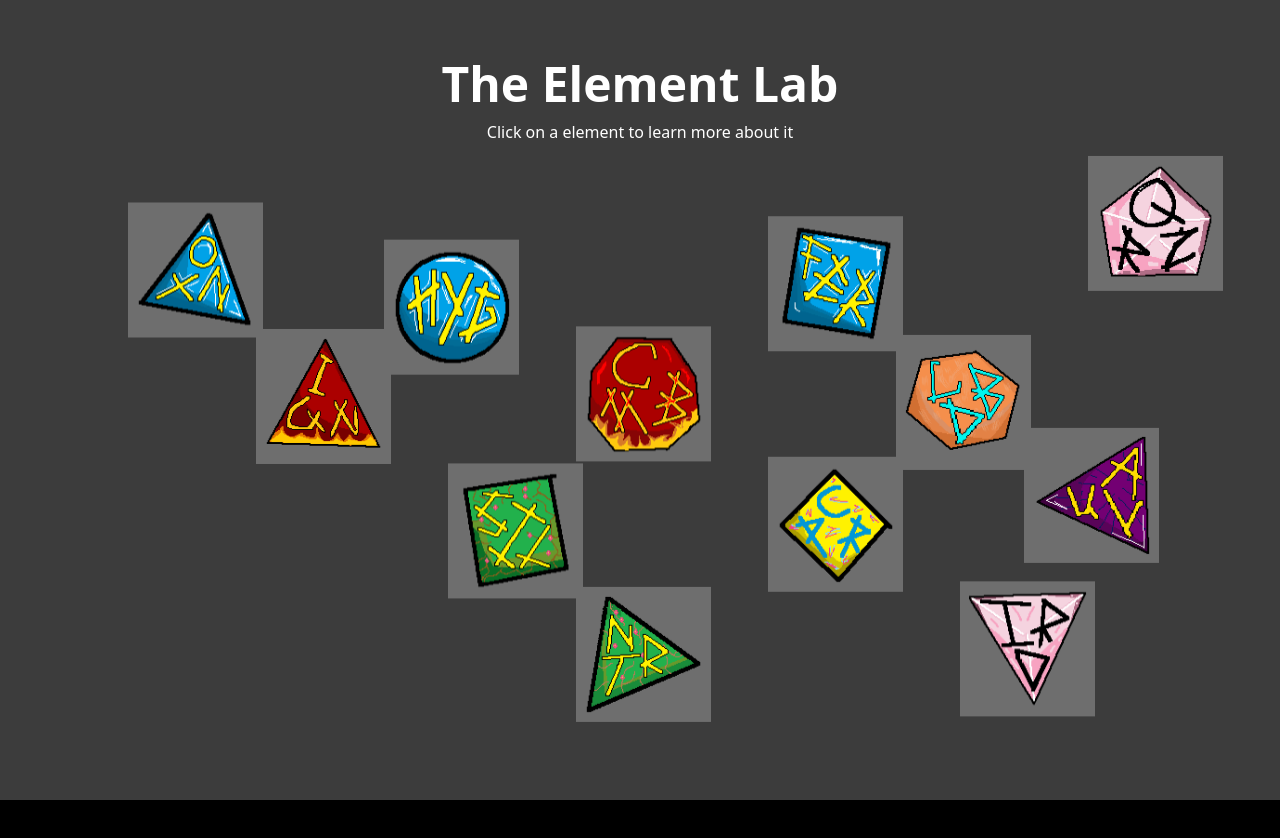
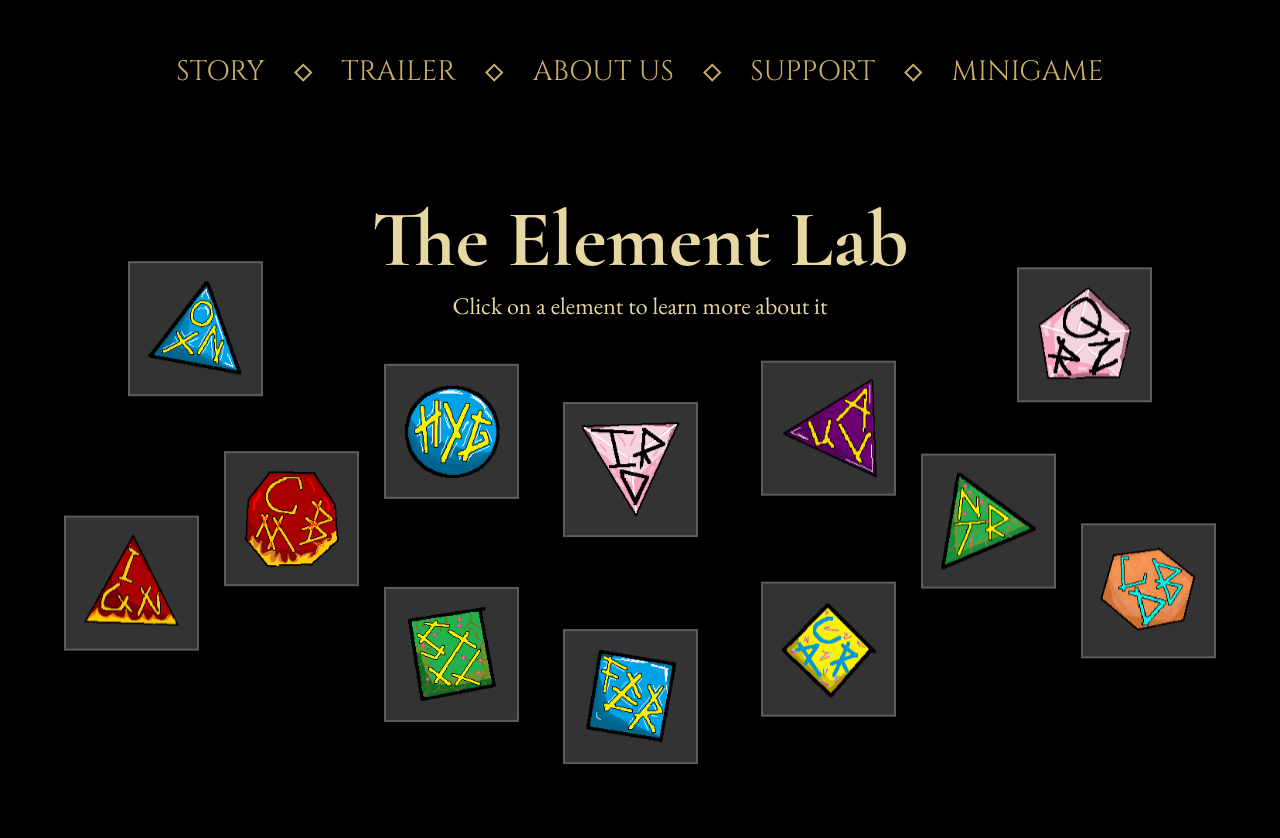
Before and after one commit to moeykasm/AnastasisWebsite, a React (Vite) app: page /minigame in a window 1280 px wide. Shown: the top 838 px of the page. Before the commit the page ends 800 px from the top, so only its background shows below. Built offline with nearby package versions, Linux system fonts and the light colour scheme.

Commit message:
minigame and report page

```diff
--- a/src/App.jsx
+++ b/src/App.jsx
@@ -14,6 +14,7 @@ import Newsletter from './components/Newsletter'
 
 import Support from './pages/Support'
 import Minigame from './pages/Minigame'
+import ReportABug from './pages/ReportABug'
 
 function App() {
   const [update, setUpdate] = useState(true)
@@ -45,6 +46,7 @@ function App() {
             />
             <Route path="/report" element={<Support />} />
             <Route path="/minigame" element={<Minigame />} />
+            <Route path="/report-a-bug" element={<ReportABug />} />
           </>
         )}
       </Routes>
--- a/src/components/Menu.jsx
+++ b/src/components/Menu.jsx
@@ -29,9 +29,9 @@ export default function Menu () {
           <div className="sep"></div>
           <a href="#about-us">ABOUT US</a>
           <div className="sep"></div>
-          <a href="#about-us">SUPPORT</a>
+          <a href="/report-a-bug">SUPPORT</a>
           <div className="sep"></div>
-          <a href="#about-us">MINIGAME</a>
+          <a href="/minigame">MINIGAME</a>
 
         </menu>
       </header>
--- a/src/pages/Minigame.jsx
+++ b/src/pages/Minigame.jsx
@@ -1,6 +1,7 @@
 import { useState, useMemo } from 'react'
 
 import './css/minigame.css'
+import Menu from '../components/Menu'
 
 const elements = [
   {
@@ -12,86 +13,93 @@ const elements = [
   },
   {
     id: 2,
-    name: 'Water',
+    name: 'Fire',
+
     description: 'Flows with calm or fury.',
     img: '/s2.png',
   },
   {
     id: 3,
-    name: 'Earth',
+    name: 'Fire',
     description: 'Steady and unmoving.',
     img: '/s3.png',
 
   },
   {
     id: 4,
-    name: 'Air',
+    name: 'Fire',
     description: 'Light, quick, and everywhere.',
     img: '/s4.png',
   },
   {
     id: 5,
-    name: 'Air',
+    name: 'Fire',
     description: 'Light, quick, and everywhere.',
     img: '/s5.png',
   },
   {
     id: 6,
-    name: 'Air',
+    name: 'Fire',
     description: 'Light, quick, and everywhere.',
     img: '/s6.png',
   },
   {
     id: 7,
-    name: 'Air',
+    name: 'Fire',
     description: 'Light, quick, and everywhere.',
     img: '/s7.png',
   },
   {
     id: 8,
-    name: 'Air',
+    name: 'Fire',
     description: 'Light, quick, and everywhere.',
     img: '/s8.png',
   },
   {
     id: 9,
-    name: 'Air',
+    name: 'Fire',
     description: 'Light, quick, and everywhere.',
     img: '/s9.png',
   },
   {
     id: 10,
-    name: 'Air',
+    name: 'Fire',
     description: 'Light, quick, and everywhere.',
     img: '/s10.png',
   },
   {
     id: 11,
-    name: 'Air',
+    name: 'Fire',
     description: 'Light, quick, and everywhere.',
     img: '/s11.png',
   },
   {
     id: 12,
-    name: 'Air',
+    name: 'Fire',
     description: 'Light, quick, and everywhere.',
     img: '/s12.png',
   },
 ]
 
 const positions = [
-  { top: '10%', left: '10%' },
-  { top: '15%', left: '30%' },
-  { top: '12.5%', left: '60%' },
-  { top: '30%', left: '20%' },
-  { top: '30%', left: '45%' },
-  { top: '70%', left: '45%' },
-  { top: '50%', left: '35%' },
-  { top: '50%', left: '60%' },
-  { top: '30%', left: '70%' },
-  { top: '70%', left: '75%' },
-  { top: '45%', left: '80%' },
-  { top: '2%', left: '85%' },
+  { top: '-10%', left: '10%' },
+  { top: '5%', left: '30%' },
+  { top: '47.5%', right: '45.5%' },
+  { top: '30%', left: '5%' },
+
+
+  { top: '20%', left: '17.5%' },
+  { top: '20%', right: '17.5%' },
+
+
+  { top: '40%', left: '30%' },
+  { top: '40%', right: '30%' },
+
+
+  { top: '30%', right: '5%' },
+  { top: '12.5%', right: '45.5%' },
+  { top: '5%', right: '30%' },
+  { top: '-10%', right: '10%' },
 ]
 
 
@@ -107,33 +115,41 @@ function ElementLab() {
   }, [])
 
 
+  const closePopup = () => {
+    setSelected()
+  }
+
   return (
-    <div className="lab-wrapper">
-      <h1 className="lab-title">The Element Lab</h1>
-      <p className="lab-desc">Click on a element to learn more about it</p>
-      <div className="lab-area">
+    <>
+      <Menu />
+      <div className="minigame_wrapper">
+      <h1>The Element Lab</h1>
+      <p>Click on a element to learn more about it</p>
 
+      <div className="element_area">
         {elements.map((el, i) => (
           <img
             key={el.id}
             src={el.img}
             alt={el.name}
-          className="element-img"
+            className="element_img"
             style={elementStyles[i]}
             onClick={() => setSelected(el)}
           />
         ))}
-
       </div>
 
       {selected && (
-        <div className="info-panel">
+        <div className="info_panel" onClick={closePopup}>
+          <p className='exit' onClick={closePopup}>+</p>
           <img src={selected.img} alt="" />
           <h2>{selected.name}</h2>
           <p>{selected.description}</p>
         </div>
       )}
     </div>
+    </>
+
   )
 }
 
--- /dev/null
+++ b/src/pages/ReportABug.jsx
@@ -0,0 +1,92 @@
+import { useState, useMemo, useEffect } from 'react'
+import './css/reportabug.css'
+import Menu from '../components/Menu';
+
+export default function ReportABug() {
+
+  const [info, setInfo] = useState(
+    {
+      discord: '',
+      bug: ''
+    }
+  )
+
+  async function sendBugReportWebhook(webhookUrl,) {
+    try {
+      const now = new Date();
+      const isoDate = now.toISOString();
+
+      const payload = {
+        embeds: [
+          {
+            title: 'New bug report',
+            fields: [
+              {
+                name: 'Discord',
+                value: info.discord,
+                inline: false
+              },
+              {
+                name: 'Bug detected',
+                value: info.bug,
+                inline: false
+              }
+            ],
+            timestamp: isoDate,
+            color: 0xFFD700,
+            thumbnail: {
+              url: ''
+            }
+          }
+        ]
+      };
+
+      await fetch(webhookUrl, {
+        method: 'POST',
+        headers: {
+          'Content-Type': 'application/json'
+        },
+        body: JSON.stringify(payload)
+      });
+
+    } catch (error) {
+      console.error('Error sending bug report:', error);
+    }
+  }
+
+  function send() {
+    if(info.discord && info.bug) {
+      sendBugReportWebhook(
+        'https://discord.com/api/webhooks/1381750707501142186/zh5VMY8H7LMN-2Mo3hoM3bNaJvDxU54zfhW9Nn9lds1IEhhSejoctg1r_WVLoucz2M3x',
+      )
+    }
+  }
+
+  function inputChanged(event) {
+    setInfo(prev => (
+        {
+          ...prev,
+          [event.target.id]: event.target.value
+        }
+      )
+    )
+  }
+
+  return (
+    <>
+      <Menu />
+      <div className="report_a_bug_wrapper">
+
+        <h1>REPORT A BUG</h1>
+        <p>Lorem, ipsum dolor sit amet consectetur adipisicing elit.</p>
+
+        <div className="form">
+          <input onChange={inputChanged} id='discord' type="text" placeholder='Discord Username'/>
+          <textarea onChange={inputChanged} name="" id="bug" placeholder='What bug have you detected?'></textarea>
+          <button onClick={send}>REPORT BUG</button>
+        </div>
+
+      </div>
+    </>
+  )
+}
--- a/src/pages/css/minigame.css
+++ b/src/pages/css/minigame.css
@@ -1,28 +1,39 @@
-.lab-wrapper {
-    background: #3c3c3c;
-  height: 100vh;
-    color: white;
-    position: relative;
-    overflow: hidden;
-    padding-top: 2rem;
+.minigame_wrapper {
+  width: 100%;
+  min-height: 100vh;
+
+  padding: 200px 0 0 0;
+
+  display: flex;
+  align-items: center;
+  justify-content: start;
+  flex-direction: column;
+  gap: 0.5rem;
 }
 
-  .lab-title {
+
+.minigame_wrapper h1 {
   text-align: center;
-    margin-top: 1rem;
-    font-size: 3rem;
-  }
-  .lab-desc {
-    text-align: center;
+  font-size: 5rem;
+  font-family: 'coro';
+  color: #E7D7A1;
+  line-height: 100%;
 }
 
-  .lab-area {
+.minigame_wrapper p {
+  text-align: center;
+  font-family: 'eb';
+  font-size: 1.5rem;
+  color: #E7D7A1;
+}
+
+.element_area {
   position: relative;
   width: 100%;
   height: 80vh;
 }
 
-  .element-img {
+.element_img {
   position: absolute;
   width: 135px;
   height: 135px;
@@ -31,11 +42,12 @@
   transition: transform 0.2s;
   transition: 1s;
 
-    background-color: #6E6E6E;
-    padding: 0.5rem;
+  border: 2px solid rgb(255, 255, 255, .2);
+  background-color: rgb(51, 51, 51);
+  padding: 1rem;
 }
 
-  .element-img::before {
+.element_img::before {
   content: '';
 
   /* width: calc(100% + 10px); */
@@ -52,35 +64,52 @@
 }
 
 
-  .element-img:hover {
+.element_img:hover {
   scale: 1.2;
   z-index: 2;
   transition: 0.5s;
 
 }
 
-  .info-panel {
+.info_panel {
   position: fixed;
-    bottom: 1rem;
-    left: 1rem;
-    width: 400px;
-    min-height: 300px;
-    background: #6E6E6E;
-    padding: 1rem;
+  width: 100%;
+  height: 100vh;
+
+  top: 0;
+  left: 0;
+
+  background: rgb(0, 0, 0, .25);
+  backdrop-filter: blur(15px);
   text-align: center;
-    border: 3px solid black;
 
   display: flex;
   flex-direction: column;
   align-items: center;
   justify-content: center;
 
-    box-shadow: 0 0 40px rgb(0, 0, 0, 0.25);
+  z-index: 100;
 }
 
 
-  .info-panel img {
-    width: 40%;
+.info_panel img {
+  width: 200px;
+}
+
+
+.info_panel h2 {
+  text-align: center;
+  font-size: 3rem;
+  font-family: 'coro';
+  color: #fff;
+  line-height: 100%;
+}
+
+.info_panel p {
+    text-align: center;
+    font-family: 'eb';
+    font-size: 1.5rem;
+    color: #fff;
 }
 
 @keyframes floaty {
@@ -88,3 +117,17 @@
   50% { transform: translateY(-15px); }
   100% { transform: translateY(0); }
 }
+
+p.exit {
+  position: absolute;
+  top: 2rem;
+  right: 3rem;
+  font-size: 8rem;
+  color: white;
+  rotate: 45deg;
+  width: 100px;
+  height: 100px;
+  display: flex;
+  align-items: center;
+  justify-content: center;
+}
--- /dev/null
+++ b/src/pages/css/reportabug.css
@@ -0,0 +1,88 @@
+
+
+
+.report_a_bug_wrapper {
+    width: 100%;
+    min-height: 100vh;
+
+    padding: 200px 0 0 0;
+
+    display: flex;
+    align-items: center;
+    justify-content: start;
+    flex-direction: column;
+    gap: 0.5rem;
+}
+
+
+.report_a_bug_wrapper h1 {
+    text-align: center;
+    font-size: 5rem;
+    font-family: 'coro';
+    color: #E7D7A1;
+    line-height: 100%;
+}
+
+.report_a_bug_wrapper p {
+    text-align: center;
+    font-family: 'eb';
+    font-size: 1.5rem;
+    color: #E7D7A1;
+}
+
+.form {
+    display: flex;
+    flex-direction: column;
+    align-items: center;
+    justify-content: center;
+    width: 90%;
+    max-width: 600px;
+    gap: 1rem;
+    margin-top: 1rem;
+}
+
+.report_a_bug_wrapper input {
+    height: 50px;
+    width: 100%;
+    padding: 0 0.75rem;
+    border: 0;
+    border: 2px solid rgb(255, 255, 255, .2);
+    background-color: rgb(51, 51, 51);
+
+    font-size: 1.1rem;
+    letter-spacing: 2px;
+
+    font-family: Arial, Helvetica, sans-serif;
+}
+
+.report_a_bug_wrapper textarea {
+    width: 100%;
+    height: 150px;
+
+    padding: 0.75rem;
+    border: 0;
+    border: 2px solid rgb(255, 255, 255, .2);
+    background-color: rgb(51, 51, 51);
+
+    font-size: 1.1rem;
+    letter-spacing: 2px;
+    font-family: Arial, Helvetica, sans-serif;
+
+}
+
+.report_a_bug_wrapper button {
+    height: 45px;
+    width: 100%;
+    padding: 0 0.5rem;
+    border: 0;
+    background-color: goldenrod;
+    color: black;
+    font-size: 1.1rem;
+    font-weight: bold;
+
+
+    position: relative;
+    display: flex;
+    align-items: center;
+    justify-content: center;
+}
```
Also changed, not shown: public/cover.png (added). Lines whose indentation alone changed are shown as unchanged.
